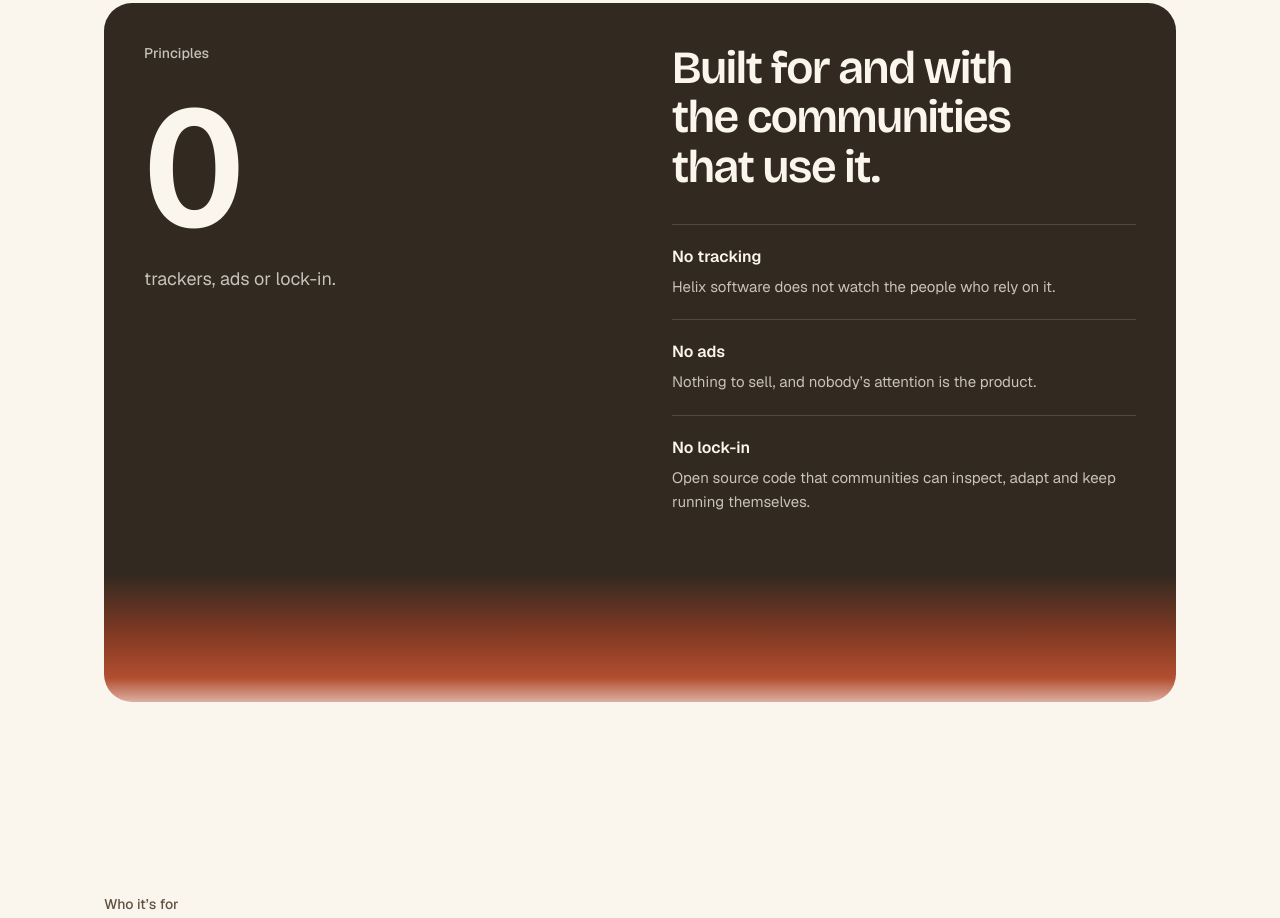
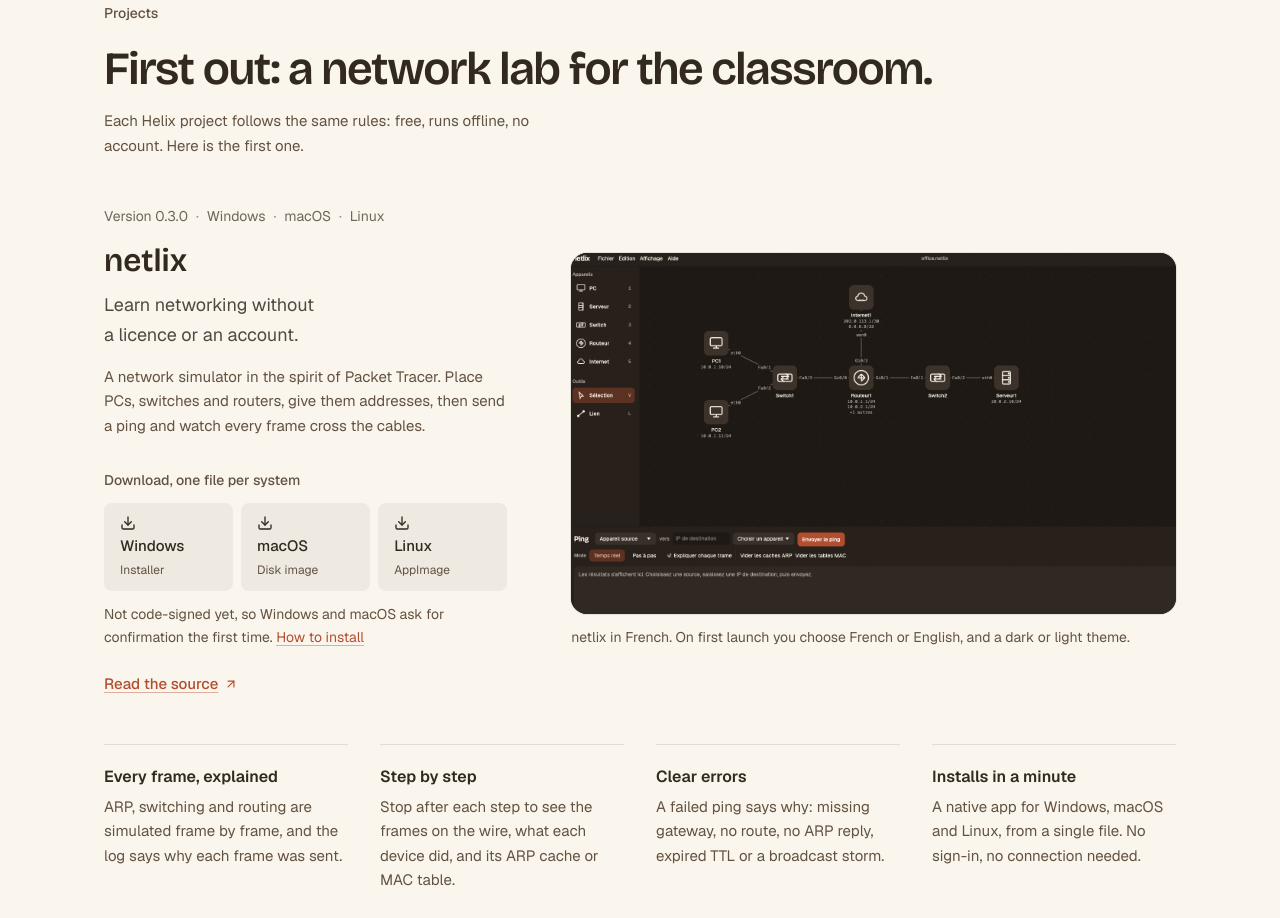
Before and after one commit to org-helix/helix-website, an Astro site: page / in a window 1280 px wide. Shown: the part 1405-2323 px from the top of the page. Built offline with nearby package versions, Linux system fonts and the light colour scheme; Astro itself is replaced by a stand-in of ours.

Commit message:
Present netlix, with one download per system
New Projects section after "What we build": netlix summary, a screenshot
of the app, its main features, and download tiles for Windows (installer),
macOS (disk image) and Linux (AppImage). The links go through
releases/latest/download, so they follow each new release.

Co-Authored-By: Claude Opus 5.5 <noreply@anthropic.com>

```diff
--- /dev/null
+++ b/src/components/Projects.astro
@@ -0,0 +1,262 @@
+---
+/*
+ * Featured project: summary + screenshot side by side, then its features as a
+ * hairline list (same rhythm as the Dusk feature grid, without icons).
+ * Dusk: extrapolé — product block with a media card (radius 16 + 1px ring, no shadow).
+ */
+import { ArrowUpRight, Download } from '@lucide/astro';
+import { Image } from 'astro:assets';
+import netlixShot from '../assets/netlix.png';
+import { projects } from '../content/site';
+import SectionIntro from './SectionIntro.astro';
+
+const { netlix } = projects;
+---
+
+<section class="ds-section" id="projects">
+  <div class="ds-container">
+    <SectionIntro eyebrow={projects.eyebrow} title={projects.title} copy={projects.copy} />
+
+    <article class="project" aria-labelledby="netlix-name">
+      <div class="summary">
+        <p class="meta">
+          <span>Version {netlix.version}</span>
+          {netlix.platforms.map((platform) => (
+            <>
+              <span class="ds-sep" aria-hidden="true">
+                ·
+              </span>
+              <span>{platform}</span>
+            </>
+          ))}
+        </p>
+        <h3 class="name" id="netlix-name">
+          {netlix.name}
+        </h3>
+        <p class="tagline">{netlix.tagline}</p>
+        <p class="ds-copy">{netlix.text}</p>
+        <div class="downloads">
+          <p class="downloads-label">{netlix.downloadsLabel}</p>
+          <ul class="download-list">
+            {netlix.downloads.map((d) => (
+              <li>
+                <a class="download" href={d.href}>
+                  <Download size={16} stroke-width={2} aria-hidden="true" />
+                  <span class="system">{d.system}</span>
+                  <span class="kind">{d.kind}</span>
+                  <span class="ds-sr-only">, {d.detail}</span>
+                </a>
+              </li>
+            ))}
+          </ul>
+          <p class="note">
+            {netlix.installNote}{' '}
+            <a
+              class="ds-link"
+              href={netlix.installHelp.href}
+              target="_blank"
+              rel="noopener noreferrer"
+            >
+              {netlix.installHelp.label}
+              <span class="ds-sr-only"> (opens in a new tab)</span>
+            </a>
+          </p>
+        </div>
+        <a
+          class="ds-link source"
+          href={netlix.source.href}
+          target="_blank"
+          rel="noopener noreferrer"
+        >
+          {netlix.source.label}
+          <ArrowUpRight size={14} stroke-width={2} aria-hidden="true" />
+          <span class="ds-sr-only">(opens in a new tab)</span>
+        </a>
+      </div>
+
+      <figure class="shot">
+        <div class="frame">
+          <Image
+            src={netlixShot}
+            alt={netlix.image.alt}
+            widths={[640, 960, 1280, netlixShot.width]}
+            sizes="(min-width: 64rem) 42rem, calc(100vw - 2.5rem)"
+            format="webp"
+          />
+        </div>
+        <figcaption>{netlix.image.caption}</figcaption>
+      </figure>
+
+      <ul class="features">
+        {netlix.features.map((feature) => (
+          <li>
+            <h4>{feature.title}</h4>
+            <p>{feature.text}</p>
+          </li>
+        ))}
+      </ul>
+    </article>
+  </div>
+</section>
+
+<style>
+  .project {
+    display: grid;
+    grid-template-columns: minmax(0, 1fr);
+    gap: var(--space-10);
+  }
+
+  .meta {
+    display: flex;
+    flex-wrap: wrap;
+    gap: var(--space-2);
+    font-size: var(--font-size-label);
+    color: var(--text-subtle);
+  }
+
+  .name {
+    margin-top: var(--space-4);
+    font-family: var(--font-family-display);
+    font-size: var(--font-size-display-s);
+    font-weight: var(--font-weight-semibold);
+    line-height: 1.1;
+    color: var(--text-heading);
+  }
+
+  .tagline {
+    margin-top: var(--space-3);
+    font-size: var(--font-size-body-l);
+    line-height: var(--font-line-height-relaxed);
+    color: var(--text-body);
+    text-wrap: balance;
+  }
+
+  .ds-copy {
+    margin-top: var(--space-4);
+  }
+
+  .downloads {
+    margin-top: var(--space-8);
+  }
+
+  .downloads-label {
+    font-size: var(--font-size-label);
+    font-weight: var(--font-weight-medium);
+    color: var(--text-muted);
+  }
+
+  .download-list {
+    display: grid;
+    grid-template-columns: repeat(3, minmax(0, 1fr));
+    gap: var(--space-2);
+    margin-top: var(--space-3);
+  }
+
+  .download {
+    display: flex;
+    flex-direction: column;
+    gap: var(--space-1);
+    height: 100%;
+    padding: var(--space-3) var(--space-4);
+    border-radius: var(--radius-md);
+    background: var(--fill-neutral);
+    color: var(--text-heading);
+    transition: background-color var(--motion-duration-fast) var(--motion-easing-standard);
+  }
+
+  .download:hover {
+    background: var(--fill-neutral-hover);
+  }
+
+  .download:focus-visible {
+    border-radius: var(--radius-md);
+  }
+
+  .system {
+    font-size: var(--font-size-body-s);
+    font-weight: var(--font-weight-medium);
+  }
+
+  .kind {
+    font-size: var(--font-size-caption);
+    color: var(--text-muted);
+  }
+
+  .note {
+    margin-top: var(--space-3);
+    font-size: var(--font-size-label);
+    line-height: var(--font-line-height-relaxed);
+    color: var(--text-muted);
+  }
+
+  .source {
+    display: inline-flex;
+    align-items: center;
+    gap: var(--space-1-5);
+    margin-top: var(--space-6);
+    font-size: var(--font-size-body-s);
+    font-weight: var(--font-weight-medium);
+  }
+
+  .frame {
+    overflow: hidden;
+    border-radius: var(--radius-xl);
+    background: var(--surface-inverse);
+    box-shadow: var(--shadow-ring-card);
+  }
+
+  .frame :global(img) {
+    width: 100%;
+    height: auto;
+  }
+
+  figcaption {
+    margin-top: var(--space-3);
+    font-size: var(--font-size-label);
+    line-height: var(--font-line-height-relaxed);
+    color: var(--text-muted);
+  }
+
+  .features {
+    display: grid;
+    grid-template-columns: minmax(0, 1fr);
+    gap: 0 var(--space-8);
+  }
+
+  .features li {
+    padding-block: var(--space-5);
+    border-top: 1px solid var(--border-hairline);
+  }
+
+  h4 {
+    font-size: var(--font-size-body);
+    font-weight: var(--font-weight-semibold);
+    color: var(--text-heading);
+  }
+
+  .features p {
+    margin-top: var(--space-1-5);
+    font-size: var(--font-size-body-s);
+    line-height: var(--font-line-height-relaxed);
+    color: var(--text-muted);
+  }
+
+  @media (min-width: 48rem) {
+    .features {
+      grid-template-columns: repeat(2, minmax(0, 1fr));
+    }
+  }
+
+  @media (min-width: 64rem) {
+    .project {
+      grid-template-columns: minmax(0, 2fr) minmax(0, 3fr);
+      gap: var(--space-12) var(--space-16);
+      align-items: center;
+    }
+
+    .features {
+      grid-column: 1 / -1;
+      grid-template-columns: repeat(4, minmax(0, 1fr));
+    }
+  }
+</style>
--- a/src/content/site.ts
+++ b/src/content/site.ts
@@ -10,6 +10,11 @@ export const links = {
   organisation: 'https://github.com/org-helix',
   repositories: 'https://github.com/orgs/org-helix/repositories',
   contributing: 'https://github.com/org-helix/.github/issues',
+  netlix: 'https://github.com/org-helix/netlix',
+  netlixReleases: 'https://github.com/org-helix/netlix/releases/latest',
+  // Release files have no version in their name, so this always serves the newest.
+  netlixFiles: 'https://github.com/org-helix/netlix/releases/latest/download',
+  netlixInstallHelp: 'https://github.com/org-helix/netlix#download',
 } as const;
 
 export const site = {
@@ -21,6 +26,7 @@ export const site = {
 
 export const nav = [
   { label: 'What we build', href: '#focus' },
+  { label: 'Projects', href: '#projects' },
   { label: 'Principles', href: '#principles' },
   { label: 'Who it’s for', href: '#audience' },
   { label: 'Get involved', href: '#community' },
@@ -61,6 +67,67 @@ export const focus = {
   string,
   unknown
 >;
+
+export const projects = {
+  eyebrow: 'Projects',
+  title: 'First out: a network lab for the classroom.',
+  copy: 'Each Helix project follows the same rules: free, runs offline, no account. Here is the first one.',
+  netlix: {
+    name: 'netlix',
+    // Update with each release (see github.com/org-helix/netlix/releases).
+    version: '0.3.0',
+    tagline: 'Learn networking without a licence or an account.',
+    text: 'A network simulator in the spirit of Packet Tracer. Place PCs, switches and routers, give them addresses, then send a ping and watch every frame cross the cables.',
+    platforms: ['Windows', 'macOS', 'Linux'],
+    downloadsLabel: 'Download, one file per system',
+    downloads: [
+      {
+        system: 'Windows',
+        kind: 'Installer',
+        detail: 'Windows 10 and 11',
+        href: `${links.netlixFiles}/netlix-windows-setup.exe`,
+      },
+      {
+        system: 'macOS',
+        kind: 'Disk image',
+        detail: 'macOS 11 or later, Apple Silicon and Intel',
+        href: `${links.netlixFiles}/netlix-macos.dmg`,
+      },
+      {
+        system: 'Linux',
+        kind: 'AppImage',
+        detail: 'Most x86-64 distributions',
+        href: `${links.netlixFiles}/netlix-linux.AppImage`,
+      },
+    ],
+    installNote: 'Not code-signed yet, so Windows and macOS ask for confirmation the first time.',
+    installHelp: { label: 'How to install', href: links.netlixInstallHelp },
+    source: { label: 'Read the source', href: links.netlix },
+    image: {
+      alt: 'netlix with its office example: two PCs and a server on two switches, a router in the middle and an Internet cloud above it, with the ping bar below.',
+      caption:
+        'netlix in French. On first launch you choose French or English, and a dark or light theme.',
+    },
+    features: [
+      {
+        title: 'Every frame, explained',
+        text: 'ARP, switching and routing are simulated frame by frame, and the log says why each frame was sent.',
+      },
+      {
+        title: 'Step by step',
+        text: 'Stop after each step to see the frames on the wire, what each device did, and its ARP cache or MAC table.',
+      },
+      {
+        title: 'Clear errors',
+        text: 'A failed ping says why: missing gateway, no route, no ARP reply, expired TTL or a broadcast storm.',
+      },
+      {
+        title: 'Installs in a minute',
+        text: 'A native app for Windows, macOS and Linux, from a single file. No sign-in, no connection needed.',
+      },
+    ],
+  },
+} as const;
 
 export const principles = {
   eyebrow: 'Principles',
--- a/src/pages/index.astro
+++ b/src/pages/index.astro
@@ -4,12 +4,14 @@ import Community from '../components/Community.astro';
 import Focus from '../components/Focus.astro';
 import Hero from '../components/Hero.astro';
 import Principles from '../components/Principles.astro';
+import Projects from '../components/Projects.astro';
 import Base from '../layouts/Base.astro';
 ---
 
 <Base>
   <Hero />
   <Focus />
+  <Projects />
   <Principles />
   <Audience />
   <Community />
```
Also changed, not shown: tests/e2e/home.spec.ts (+18 -1 lines), tests/unit/content.test.ts (+25 -0 lines), README.md, docs/screenshots/desktop-full.png, docs/screenshots/desktop.png, docs/screenshots/mobile-menu.png, docs/screenshots/mobile-principles.png, src/assets/netlix.png (added).
